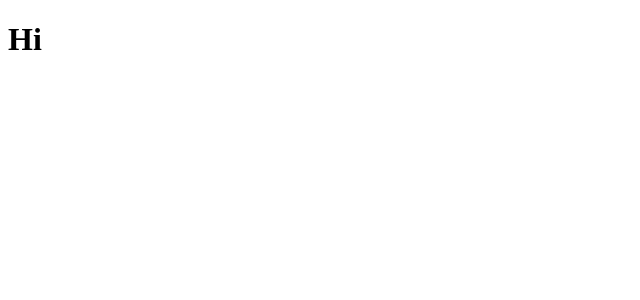
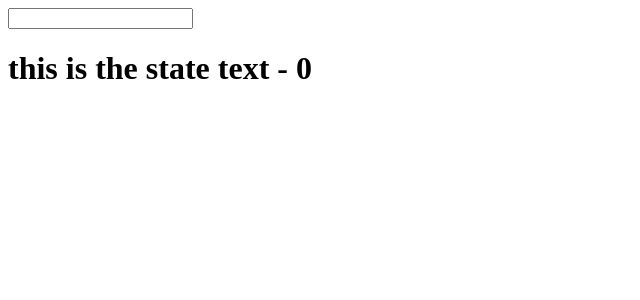
Before and after one commit to Wasiak/React-sth, a React (Create React App) app in the folder React-sth/: page / in a window 1280 px wide. Shown: the top 300 px of the page, without its empty margins (0-640 px from the left). Built offline with nearby package versions, Linux system fonts and the light colour scheme; the HTML template or start-up script is replaced by a standard one.

Commit message:
first use of constructor and state change

```diff
--- a/React-sth/src/App.js
+++ b/React-sth/src/App.js
@@ -1,5 +1,36 @@
 import React from 'react';
 
-const App = () => <h1>Hi</h1>
+class App extends React.Component {
+  constructor() {
+    super();
+    this.state = {
+      txt: 'this is the state text',
+      cat: 0
+    }
+  }
+
+  update(evt) {
+    this.setState({txt: evt.target.value})
+  }
+
+  render() {
+    // let txt = this.props.txt
+    return (
+      <div>
+        <input type="text" onChange={this.update.bind(this)}/>
+        <h1>{this.state.txt} - {this.state.cat}</h1>
+      </div>
+    )
+  }
+}
+
+// App.propTypes = {
+//   txt: React.PropTypes.string,
+//   cat: React.PropTypes.number.isRequired
+// }
+
+// App.defaultProps = {
+//   txt: "this is default text"
+// }
 
 export default App
```
